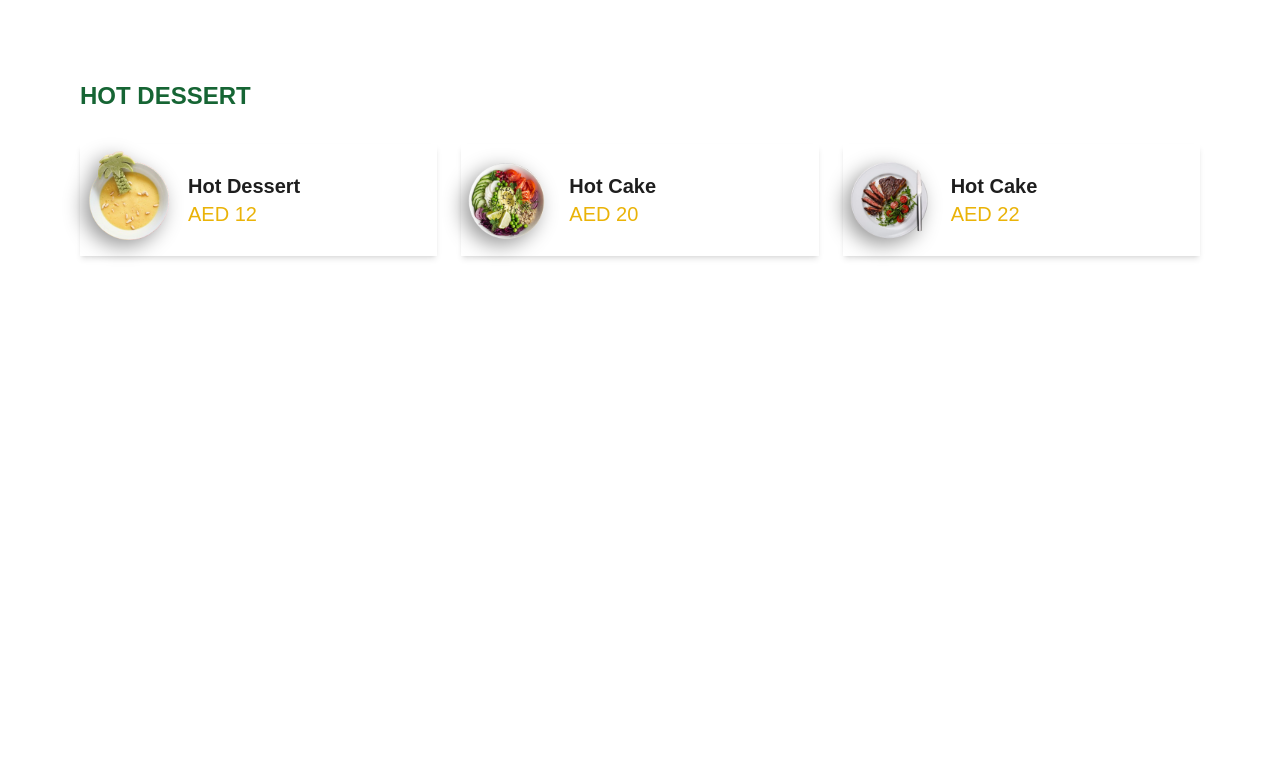
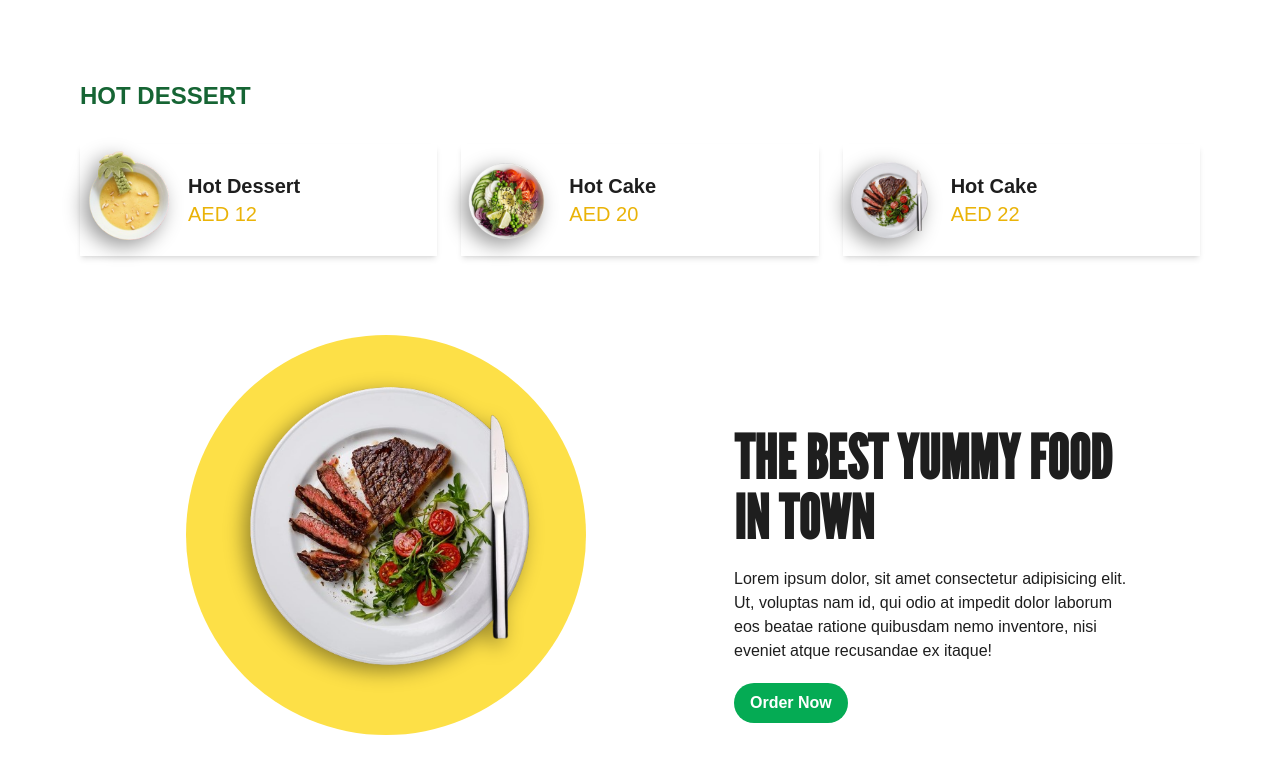
Before and after one commit to sanilal/React-Framer-Motion-restaurant-SPA, a React (Vite) app: page / in a window 1280 px wide. Shown: the part 705-1479 px from the top of the page. Before the commit the page ends 1009 px from the top, so only its background shows below. Built offline with nearby package versions, Linux system fonts and the light colour scheme.

Commit message:
Banner updatedd

```diff
--- a/src/App.jsx
+++ b/src/App.jsx
@@ -2,6 +2,7 @@ import React from 'react'
 import Navbar from './components/Navbar/Navbar';
 import Hero from './components/Hero/Hero';
 import HotDessert from './components/HotDessert/HotDessert';
+import Banner from './components/Banner/Banner';
 
 
 
@@ -13,6 +14,7 @@ const App = () => {
       <Hero />
      </div>
       <HotDessert />
+      <Banner />
     </div>
   )
 }
--- /dev/null
+++ b/src/components/Banner/Banner.jsx
@@ -0,0 +1,58 @@
+import React from 'react'
+import BannerPng from '../../assets/food/banner.png';
+import { motion } from 'framer-motion';
+import { SlideUp } from "../Hero/Hero"
+
+const Banner = () => {
+  return (
+    <div className='container py-24'>
+        <div className="grid grid-cols-1 md:grid-cols-2 gap-14 place-items-center">
+            {/* image section */}
+            <div className='relative'>
+                <motion.img
+                initial={{ opacity: 0, x: -100, y: 100, }}
+                whileInView={{
+                  opacity: 1,
+                  x: 50,
+                  y: -50,
+                 }}
+                 whileInHover={{ scale: 1.2,
+                  rotate: 15,
+                  x: 50,
+                  y: -50,
+                 }}
+                 transition={{ duration: 0.8, delay: 0.5, scale: { duration: .5 } }}
+                src={BannerPng} alt="" className='relative z-10 w-full lg:max-w-[350px] img-shadow' />
+                <motion.div
+                initial={{ opacity: 0 }}
+                whileInView={{ opacity: 1 }}
+                transition={{ duration: 0.6, delay: 0.5 }}
+                className="absolute top-[50%] right-[50%] transform translate-x-[60%] translate-y-[-60%] h-[320px] w-[320px] md:h-[400px] md:w-[400px] bg-yellow-300 rounded-full">
+
+                </motion.div>
+            </div>
+
+            {/* text content section */}
+            <div className='space-y-5 lg:max-w-[400px]'>
+                <motion.h1
+                variants={SlideUp(1)}
+                initial="hidden"
+                whileInView="show"
+                className="text-6xl uppercase font-semibold font-league">The best yummy food in town</motion.h1>
+                <motion.p
+                variants={SlideUp(1.3)}
+                initial="hidden"
+                whileInView="show"
+                className=''>Lorem ipsum dolor, sit amet consectetur adipisicing elit. Ut, voluptas nam id, qui odio at impedit dolor laborum eos beatae ratione quibusdam nemo inventore, nisi eveniet atque recusandae ex itaque!</motion.p>
+                <motion.button
+                variants={SlideUp(1.6)}
+                initial="hidden"
+                whileInView="show"
+                className='btn-primary'>Order Now</motion.button>
+            </div>
+        </div>
+    </div>
+  )
+}
+
+export default Banner
```
